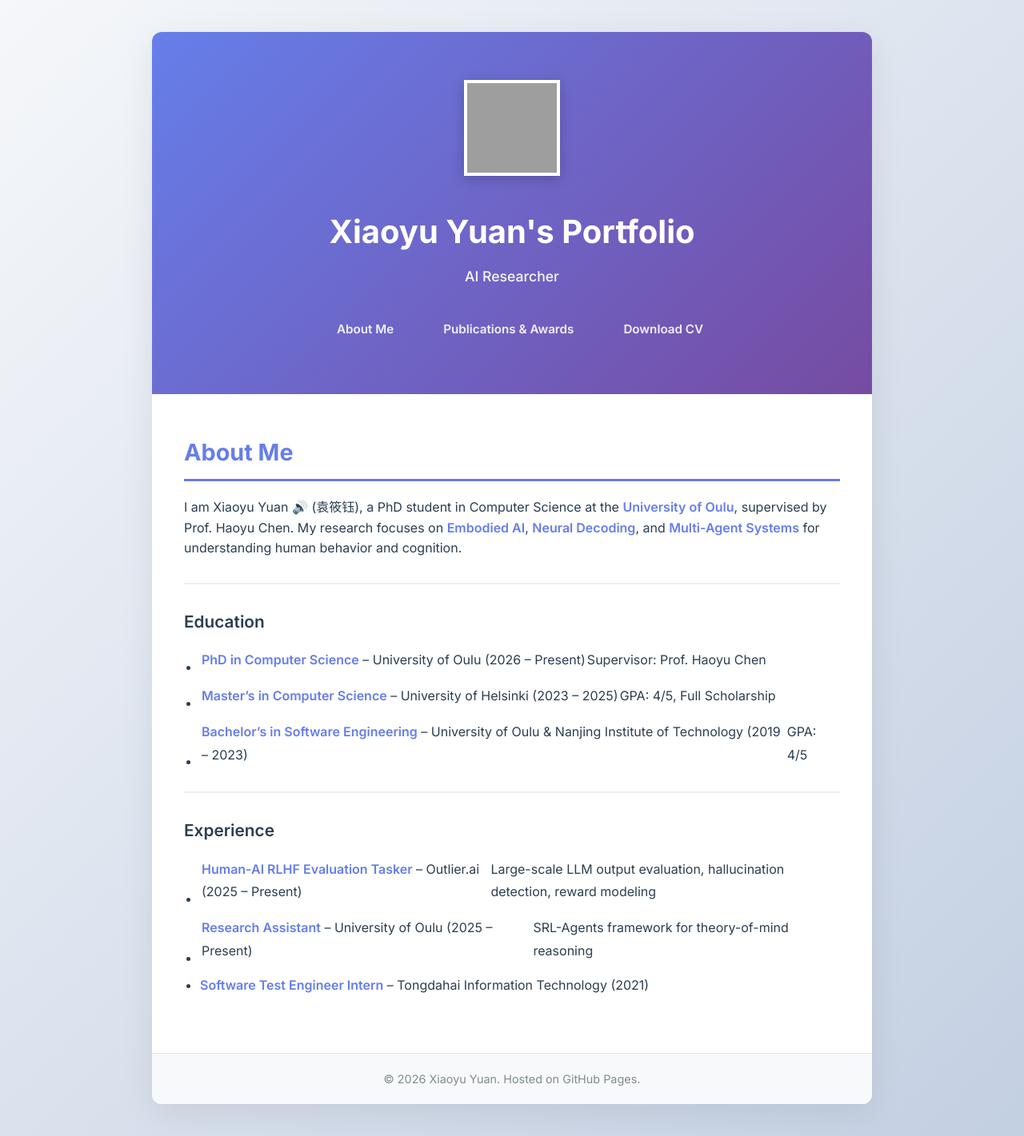
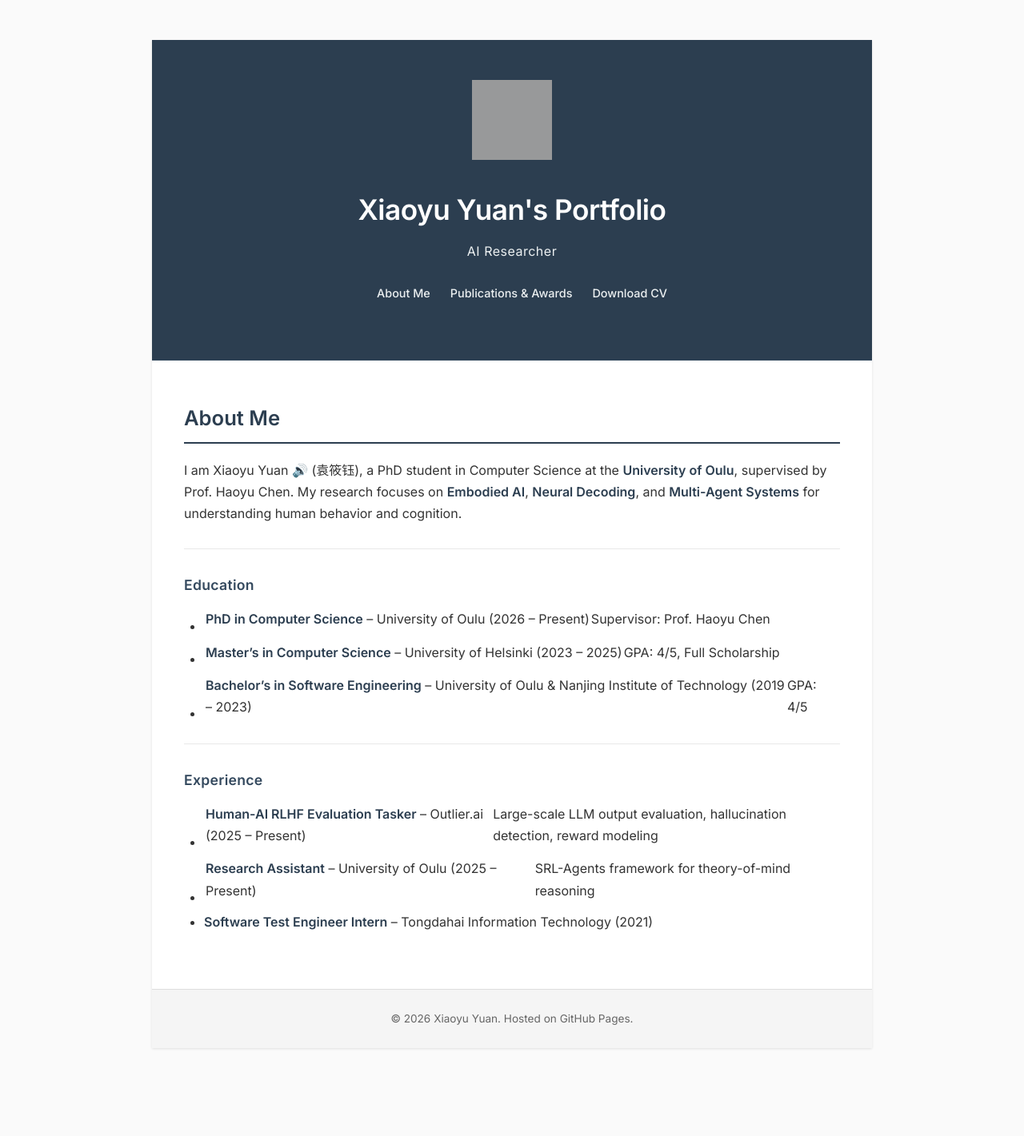
Before and after one commit to XiaoyuYuan19/portfolio, a Jekyll site: the page built from index.md, in a window 1280 px wide. Shown: the whole page at 80% size. Built offline with Jekyll 4.4.1, drawn with Linux system fonts in a browser that asks for light colours; after the commit the page ends 1361 px from its top, so only the background shows below that; grey boxes are pictures that could not be loaded.

Commit message:
Update layout to academic professional style: dark header, clean typography, minimal design

```diff
--- a/_layouts/default.html
+++ b/_layouts/default.html
@@ -15,33 +15,34 @@
 
       body {
         font-family: 'Inter', -apple-system, BlinkMacSystemFont, 'Segoe UI', sans-serif;
-        line-height: 1.6;
-        color: #2c3e50;
-        background: linear-gradient(135deg, #f5f7fa 0%, #c3cfe2 100%);
+        line-height: 1.7;
+        color: #333;
+        background: #fafafa;
         min-height: 100vh;
-        padding: 40px 20px;
+        padding: 50px 20px;
       }
 
       .wrapper {
         max-width: 900px;
         margin: 0 auto;
         background: white;
-        border-radius: 12px;
-        box-shadow: 0 10px 40px rgba(0, 0, 0, 0.08);
+        box-shadow: 0 1px 3px rgba(0, 0, 0, 0.1);
         overflow: hidden;
       }
 
       header {
-        background: linear-gradient(135deg, #667eea 0%, #764ba2 100%);
+        background: #2c3e50;
         color: white;
-        padding: 60px 40px 40px;
+        padding: 50px 40px;
         text-align: center;
+        border-bottom: 1px solid #34495e;
       }
 
       header h1 {
-        font-size: 2.5em;
-        margin-bottom: 10px;
-        font-weight: 700;
+        font-size: 2.2em;
+        margin-bottom: 8px;
+        font-weight: 600;
+        letter-spacing: -0.5px;
       }
 
       header h1 a {
@@ -50,29 +51,31 @@
       }
 
       header p {
-        font-size: 1.1em;
-        opacity: 0.95;
-        margin-bottom: 30px;
-        font-weight: 500;
+        font-size: 1em;
+        color: #ecf0f1;
+        margin-bottom: 25px;
+        font-weight: 400;
+        letter-spacing: 0.5px;
       }
 
       header img {
-        width: 120px !important;
-        height: 120px !important;
-        border: 4px solid white;
-        box-shadow: 0 4px 15px rgba(0, 0, 0, 0.2);
-        margin-bottom: 30px !important;
+        width: 100px !important;
+        height: 100px !important;
+        border: none;
+        box-shadow: none;
+        margin-bottom: 25px !important;
+        opacity: 0.95;
       }
 
       nav {
-        margin-top: 30px;
+        margin-top: 20px;
       }
 
       nav ul {
         list-style: none;
         display: flex;
         justify-content: center;
-        gap: 30px;
+        gap: 25px;
         flex-wrap: wrap;
       }
 
@@ -81,21 +84,18 @@
       }
 
       nav a {
-        color: white;
+        color: #ecf0f1;
         text-decoration: none;
-        font-weight: 600;
-        font-size: 0.95em;
-        padding: 8px 16px;
-        border-radius: 6px;
-        transition: all 0.3s ease;
-        opacity: 0.9;
+        font-weight: 500;
+        font-size: 0.9em;
+        padding: 0;
+        border-radius: 0;
+        transition: color 0.2s ease;
         display: inline-block;
       }
 
       nav a:hover {
-        opacity: 1;
-        background: rgba(255, 255, 255, 0.2);
-        transform: translateY(-2px);
+        color: #3498db;
       }
 
       section {
@@ -103,13 +103,13 @@
       }
 
       h2 {
-        font-size: 1.8em;
-        color: #667eea;
+        font-size: 1.6em;
+        color: #2c3e50;
         margin-top: 40px;
         margin-bottom: 20px;
-        padding-bottom: 10px;
-        border-bottom: 3px solid #667eea;
-        font-weight: 700;
+        padding-bottom: 8px;
+        border-bottom: 2px solid #2c3e50;
+        font-weight: 600;
       }
 
       section > h2:first-child {
@@ -117,52 +117,53 @@
       }
 
       h3 {
-        font-size: 1.3em;
-        color: #2c3e50;
-        margin-top: 25px;
-        margin-bottom: 15px;
+        font-size: 1.1em;
+        color: #34495e;
+        margin-top: 20px;
+        margin-bottom: 12px;
         font-weight: 600;
+        letter-spacing: 0.3px;
       }
 
       ul, ol {
-        margin-left: 20px;
+        margin-left: 25px;
         margin-bottom: 20px;
       }
 
       li {
-        margin-bottom: 12px;
-        line-height: 1.8;
+        margin-bottom: 10px;
+        line-height: 1.7;
       }
 
       strong {
-        color: #667eea;
+        color: #2c3e50;
         font-weight: 600;
       }
 
       a {
-        color: #667eea;
+        color: #3498db;
         text-decoration: none;
-        transition: color 0.3s;
+        transition: color 0.2s;
       }
 
       a:hover {
-        color: #764ba2;
+        color: #2980b9;
         text-decoration: underline;
       }
 
       hr {
         border: none;
-        border-top: 2px solid #f0f0f0;
+        border-top: 1px solid #e8e8e8;
         margin: 30px 0;
       }
 
       footer {
-        background: #f8f9fa;
-        padding: 20px 40px;
+        background: #f5f5f5;
+        padding: 25px 40px;
         text-align: center;
-        color: #7f8c8d;
-        font-size: 0.9em;
-        border-top: 1px solid #e0e0e0;
+        color: #666;
+        font-size: 0.85em;
+        border-top: 1px solid #ddd;
       }
 
       footer small {
@@ -170,20 +171,24 @@
       }
 
       @media (max-width: 768px) {
+        body {
+          padding: 30px 15px;
+        }
+
         header {
-          padding: 40px 20px 30px;
+          padding: 35px 25px;
         }
 
         header h1 {
-          font-size: 1.8em;
+          font-size: 1.6em;
         }
 
         section {
-          padding: 30px 20px;
+          padding: 30px 25px;
         }
 
         h2 {
-          font-size: 1.4em;
+          font-size: 1.3em;
         }
 
         nav ul {
@@ -191,8 +196,7 @@
         }
 
         nav a {
-          font-size: 0.9em;
-          padding: 6px 12px;
+          font-size: 0.85em;
         }
       }
     </style>
```
